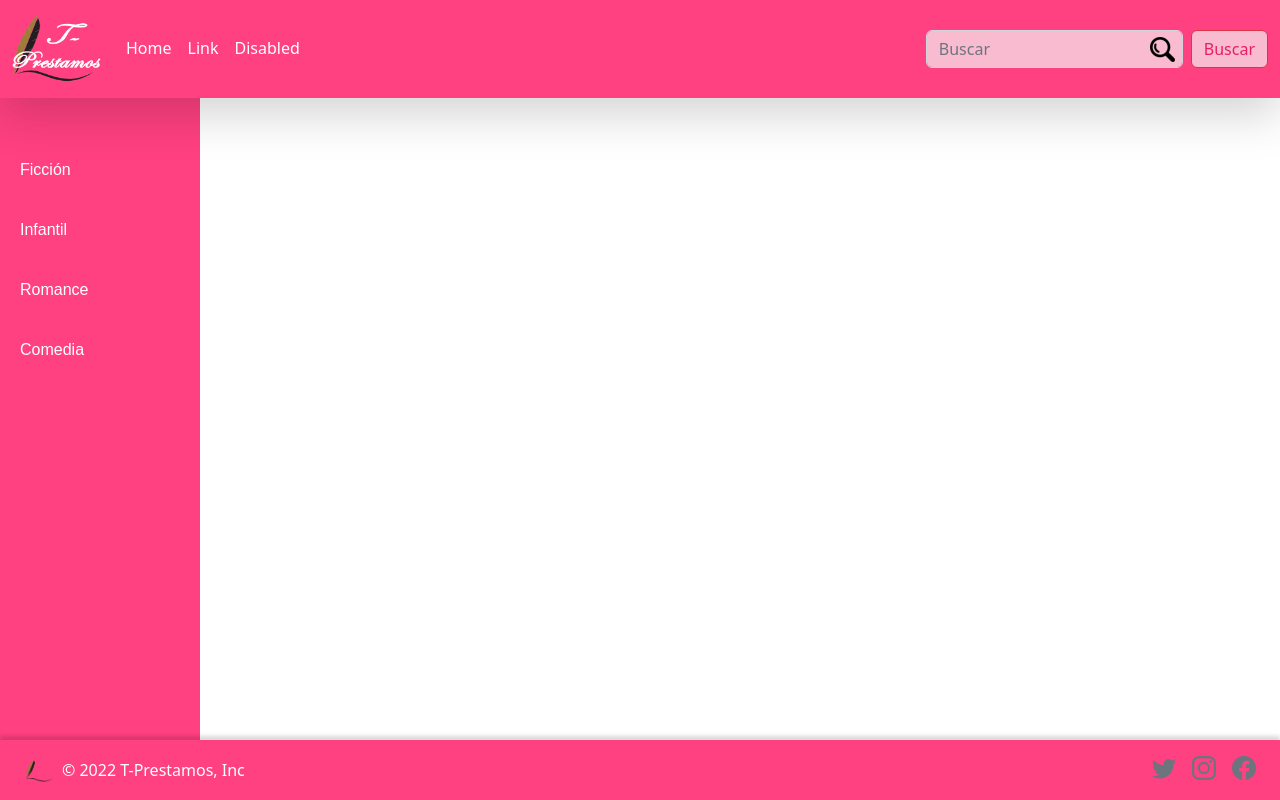
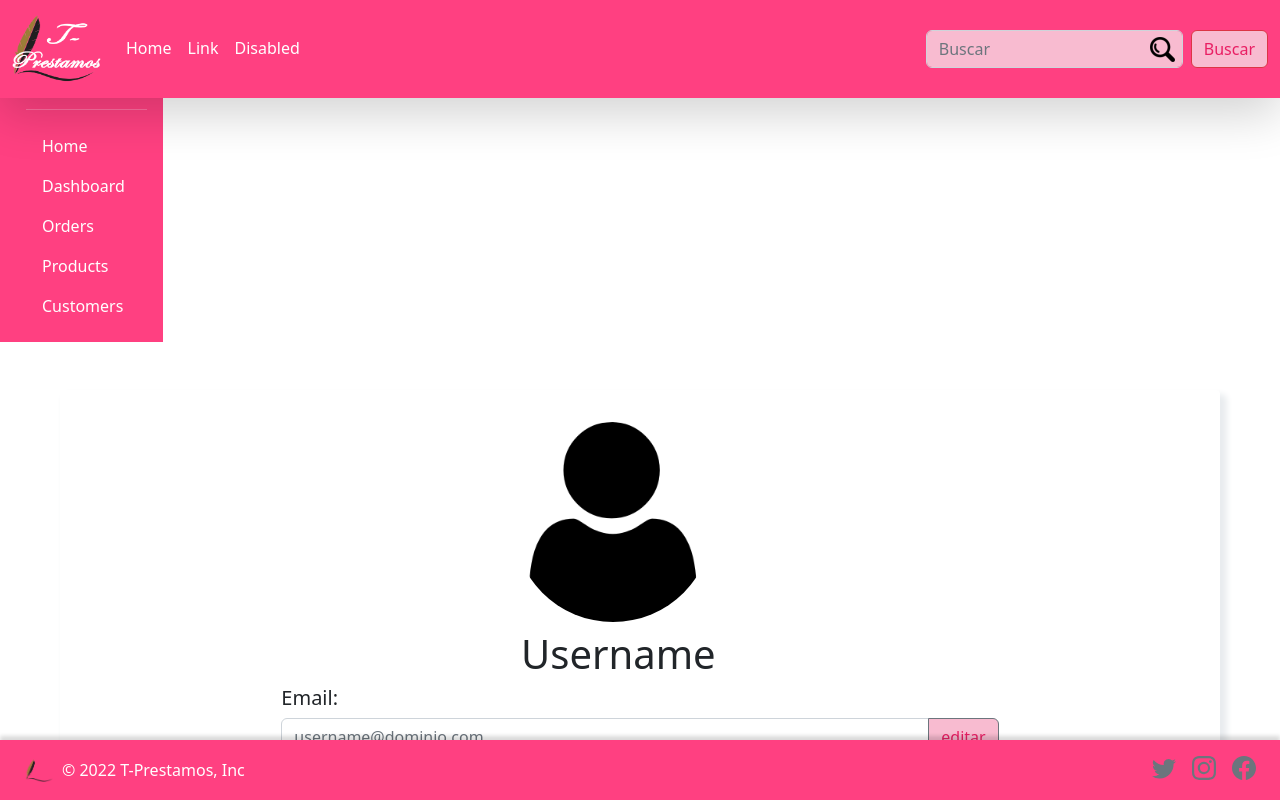
Before and after one commit to JagaScripts/Proyecto_Frontend_BootCamp22, an Angular app: page / in a window 1280 px wide. Shown: the top 800 px of the page. Built offline with nearby package versions, Linux system fonts and the light colour scheme.

Commit message:
Barra lateral apunto de funcionar

```diff
--- a/src/app/app.component.html
+++ b/src/app/app.component.html
@@ -2,4 +2,5 @@
 <router-outlet></router-outlet>
 <app-navbar></app-navbar>
 <app-sidebar></app-sidebar>
+<app-profileuser></app-profileuser>
 <app-footer></app-footer>
--- a/src/app/app.component.ts
+++ b/src/app/app.component.ts
@@ -1,10 +1,9 @@
-import { Component, ViewEncapsulation } from '@angular/core';
+import { Component } from '@angular/core';
 
 @Component({
   selector: 'app-root',
   templateUrl: './app.component.html',
   styleUrls: ['./app.component.css'],
-  encapsulation: ViewEncapsulation.None
 })
 export class AppComponent {
   title = 'Proyecto_Frontend_BootCamp22';
--- a/src/app/component/profileuser/profileuser.component.html
+++ b/src/app/component/profileuser/profileuser.component.html
@@ -1,5 +1,3 @@
-
-<link src="profileuser.component.css">
 <div class="container-fluid">
 
   <div class="card row flex-row p-4 featurette m-5 d-flex justify-content-center card">
--- a/src/app/component/sidebar/sidebar.component.css
+++ b/src/app/component/sidebar/sidebar.component.css
@@ -1,53 +1,60 @@
+.t-prestamos-sidebar-main {
+  height: 100vh;
+  height: -webkit-fill-available;
+  max-height: 100vh;
+  overflow-x: auto;
+  overflow-y: hidden;
+}
 
-*{
-  margin: 0;
-  padding: 0;
-  box-sizing: border-box;
-  font-family: 'Ubuntu', sans-serif;
+.scrollarea {
+  overflow-y: auto;
 }
-body{
-  min-height: 100vh;
-  overflow-x: hidden;
+
+.container-fluid{
+  height: 100vh;
 }
-.container{
-  position: relative;
-  width: 100%;
-}
-.navigation{
-  position: fixed;
-  width: 200px;
-  height: 100%;
-  background: var(--pink2);
-  border-left: 10px solid var(--pink2);
-  transition: 0.5s;
-  overflow: hidden;
-}
-.navigation.active{
+/* :root
+{
+    --purple: #E91E63;
+    --white: #ffff;
+    --white2: rgba(235, 225, 225, 0.404);
+    --grey: #f5f5f5;
+    --black1: #222;
+    --black2: #999;
+    --purple2: rgba(110, 5, 5, 0);
+    --pink2: #ff4081;
+    --dark-primari-color: #C2185B;
+    --light-primari-color: #F8BBD0;
+} */
+/* .t-prestamos-sidebar.active{
   width: 80px;
-}
-.navigation ul{
-  position: absolute;
+} */
+.t-prestamos-sidebar ul{
+  /* position: absolute;
   top: 0;
-  left: 0;
+  left: 0; */
   width: 100%;
 
 }
-.navigation ul li{
+.t-prestamos-sidebar ul li{
   position: relative;
   width: 100%;
   list-style: none;
   border-top-left-radius: 30px;
   border-bottom-left-radius: 30px;
 }
-.navigation ul li.hovered,
-.navigation ul li:hover{
+
+.t-prestamos-sidebar{
+  background: var(--pink2);
+  border-left: 10px solid var(--pink2);
+  transition: 0.5s;
+}
+
+.t-prestamos-sidebar ul li.hovered,
+.t-prestamos-sidebar ul li:hover{
     background: var(--white);
 }
-.navigation ul li:nth-child(1){
-  margin-bottom: 40px;
-  pointer-events: none;
-}
-.navigation ul li a{
+.t-prestamos-sidebar ul li a{
     position: relative;
     display: block;
     width: 100%;
@@ -55,40 +62,15 @@ body{
     text-decoration: none;
     color: var(--white);
 }
-.navigation ul li:hover a,
-.navigation ul li.hovered a{
+.t-prestamos-sidebar ul li:hover a,
+.t-prestamos-sidebar ul li.hovered a{
     color: var(--purple);
 }
-.navigation ul li a .icon{
-  position: relative;
-  display: block;
-  min-width: 60px;
-  height: 60px;
-  line-height: 70px;
-  text-align: center;
-}
-.navigation ul li a .icon ion-icon{
-  font-size: 1.75em;
-}
-.navigation ul li a .icon i{
-  font-size: 1.5em;
-}
-.navigation ul li a .title{
-  position: relative;
-  display: block;
-  font-size: 16px;
-  padding: 0 10px;
-  height: 60px;
-  line-height: 60px;
-  text-align: start;
-  white-space: nowrap;
-}
-/* curve outside */
-.navigation ul li:hover a::before,
-.navigation ul li.hovered a::before{
+.t-prestamos-sidebar ul li:hover a::before,
+.t-prestamos-sidebar ul li.hovered a::before{
     content: '';
     position: absolute;
-  right: 0;
+    right: -16px;
     top: -50px;
     width: 50px;
     height: 50px;
@@ -97,11 +79,11 @@ body{
     box-shadow: 35px 35px 0 10px var(--white);
     pointer-events: none;
 }
-.navigation ul li:hover a::after,
-.navigation ul li.hovered a::after{
+.t-prestamos-sidebar ul li:hover a::after,
+.t-prestamos-sidebar ul li.hovered a::after{
     content: '';
     position: absolute;
-  right: 0;
+    right: -16px;
     bottom: -50px;
     width: 50px;
     height: 50px;
--- a/src/app/component/sidebar/sidebar.component.html
+++ b/src/app/component/sidebar/sidebar.component.html
@@ -1,33 +1,51 @@
 
-<link src="sidebar.component.css">
-<div class="container-f">
-  <div class="navigation">
-      <ul>
+ <main class="d-flex flex-nowrap t-prestamos-sidebar-main">
+  <div class="t-prestamos-sidebar d-flex flex-column flex-shrink-0 p-3 text-white">
+    <a class="d-flex align-items-center mb-3 mb-md-0 me-md-auto text-white text-decoration-none">
+      <h1 class="fs-4 text-center text-white">Categorías</h1>
+    </a>
+    <hr>
+    <ul class="nav nav-pills flex-column mb-auto">
       <li>
-              <a href="#">
-                  <span class="title">Categorias</span>
+        <a href="#" class="nav-link" aria-current="page">
+          Home
         </a>
       </li>
       <li>
-              <a href="#">
-                  <span class="title">Ficción</span>
+        <a href="#" class="nav-link">
+          Dashboard
         </a>
       </li>
       <li>
-              <a href="#">
-                  <span class="title">Infantil</span>
+        <a href="#" class="nav-link">
+          Orders
         </a>
       </li>
       <li>
-              <a href="#">
-                  <span class="title">Romance</span>
+        <a href="#" class="nav-link">
+          Products
         </a>
       </li>
       <li>
-              <a href="#">
-                  <span class="title">Comedia</span>
+        <a href="#" class="nav-link">
+          Customers
         </a>
       </li>
     </ul>
+    <!-- <hr>
+    <div class="dropdown">
+      <a href="#" class="d-flex align-items-center text-white text-decoration-none dropdown-toggle" id="dropdownUser1" data-bs-toggle="dropdown" aria-expanded="false">
+        <img src="https://github.com/mdo.png" alt="" width="32" height="32" class="rounded-circle me-2">
+        <strong>mdo</strong>
+      </a>
+      <ul class="dropdown-menu dropdown-menu-dark text-small shadow" aria-labelledby="dropdownUser1">
+        <li><a class="dropdown-item" href="#">New project...</a></li>
+        <li><a class="dropdown-item" href="#">Settings</a></li>
+        <li><a class="dropdown-item" href="#">Profile</a></li>
+        <li><hr class="dropdown-divider"></li>
+        <li><a class="dropdown-item" href="#">Sign out</a></li>
+      </ul>
+    </div> -->
   </div>
-</div>
+  <!-- <div class="b-example-divider b-example-vr"></div> -->
+</main>
```
Lines whose indentation alone changed are shown as unchanged.
